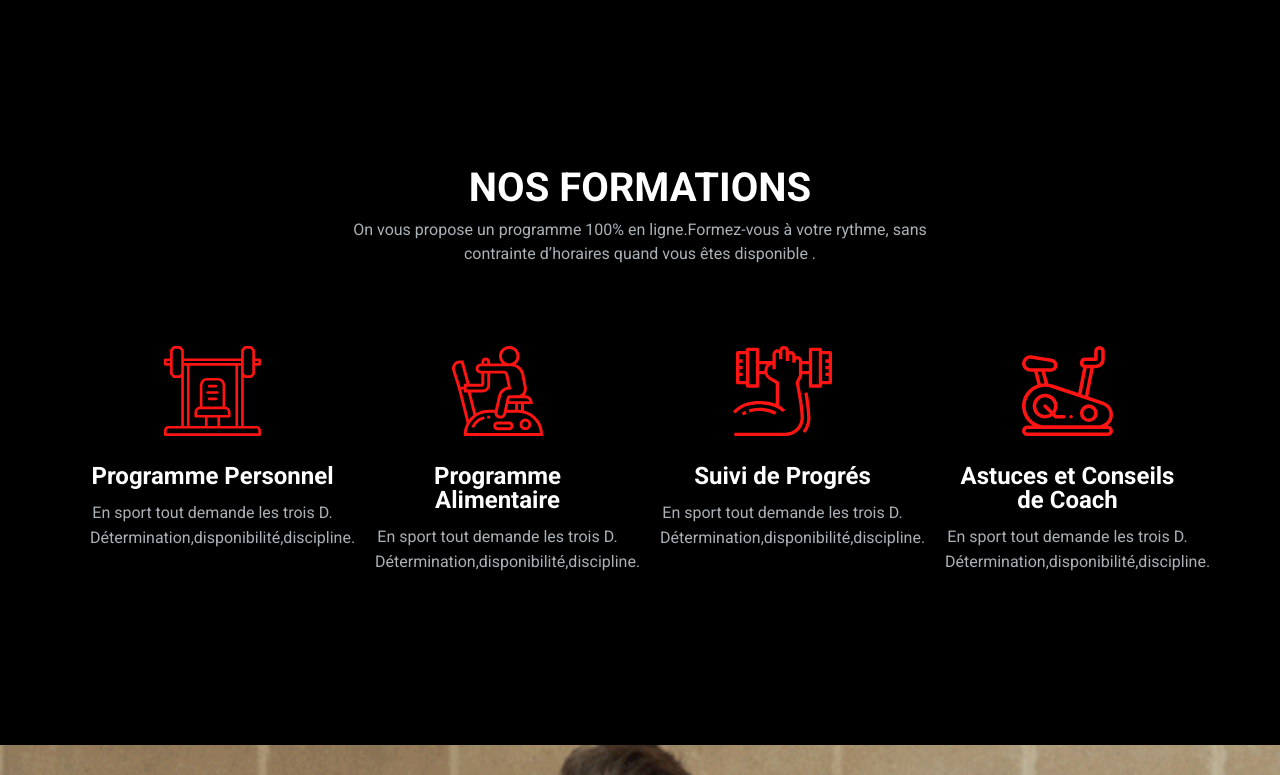
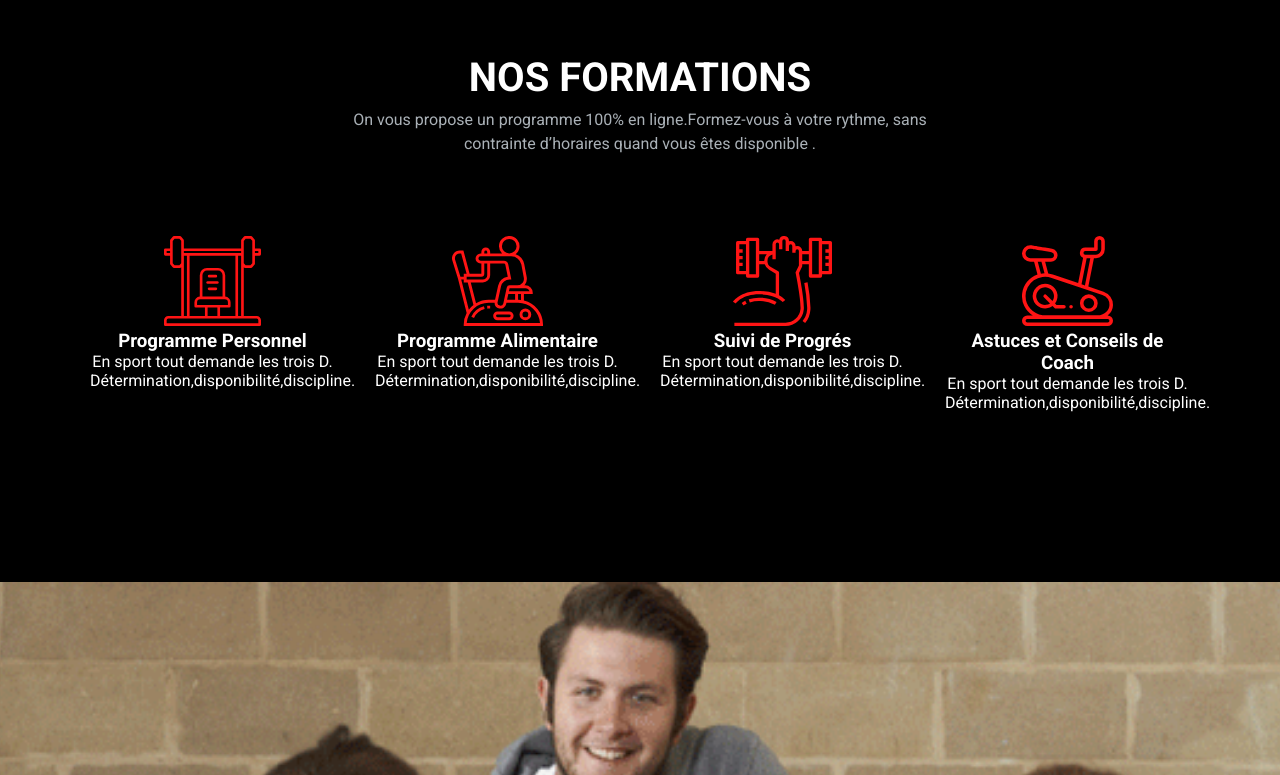
Before and after one commit to haddadrayan72/Applications-Web-et-Securite, a React (Create React App) app in the folder fitlearning/: page / in a window 1280 px wide. Shown: the part 1380-2155 px from the top of the page. Built offline with nearby package versions, Linux system fonts and the light colour scheme.

Commit message:
front end nouveau

```diff
--- /dev/null
+++ b/fitlearning/src/components/Features/Card.js
@@ -0,0 +1,44 @@
+/** @jsx jsx */
+import { jsx, css } from "@emotion/core";
+
+
+const FeaturesCard = ({ cardImg, cardTitle }) => {
+  const styles = {
+    width: "100%",
+    maxWidth: "25%",
+    color: "#fff",
+    textAlign: "center",
+    padding: "0 20px",
+    h3: {
+      fontSize: "24px",
+      lineHeight: "1",
+      margin: "24px 0 0 0",
+    },
+    p: {
+      margin: "12px 0 0 0",
+      lineHeight: "1.6",
+      color: "#aab1b7",
+    },
+    "@media(max-width: 579px)": {
+      maxWidth: "100%",
+      marginBottom: "50px",
+      p: {
+        fontSize: "14px",
+      },
+    },
+    "@media (min-width: 580px) and (max-width: 1000px)": {
+      maxWidth: "47%",
+      marginBottom: "50px",
+    },
+  };
+
+  return (
+    <div style={styles} className="featuresCard">
+      <img src={cardImg} alt="icon" />
+      <h3>{cardTitle}</h3>
+      <p>En sport tout demande les trois D. Détermination,disponibilité,discipline.</p>
+    </div>
+  );
+};
+
+export default FeaturesCard;
--- a/fitlearning/src/components/Features/Features.js
+++ b/fitlearning/src/components/Features/Features.js
@@ -2,28 +2,64 @@
 import { jsx, css } from "@emotion/core";
 import Container from "../GlobalComponents/Container";
 import Title from "../GlobalComponents/Title";
-import FeaturesCard from "./FeaturesCard";
+import Card from "./Card";
 import IconOne from "../Images/iconOne.svg";
 import IconTwo from "../Images/iconTwo.svg";
 import IconThree from "../Images/iconThree.svg";
 import IconFour from "../Images/iconFour.svg";
 
 
-//les differentes formations proposées
-const Features = () => (
+
+//utilisant des tableaux pour stocker les informations de chaque carte,
+// et en utilisant la méthode map() pour générer dynamiquement les cartes à partir des données du tableau
+
+const cardsData = [
+  {
+    id: 1,
+    cardImg: IconOne,
+    cardTitle: "Programme Personnel",
+    cardDesc: "Lorem ipsum dolor sit amet, consectetur adipiscing elit.",
+  },
+  {
+    id: 2,
+    cardImg: IconTwo,
+    cardTitle: "Programme Alimentaire",
+    cardDesc: "Lorem ipsum dolor sit amet, consectetur adipiscing elit.",
+  },
+  {
+    id: 3,
+    cardImg: IconThree,
+    cardTitle: "Suivi de Progrés",
+    cardDesc: "Lorem ipsum dolor sit amet, consectetur adipiscing elit.",
+  },
+  {
+    id: 4,
+    cardImg: IconFour,
+    cardTitle: "Astuces et Conseils de Coach",
+    cardDesc: "Lorem ipsum dolor sit amet, consectetur adipiscing elit.",
+  },
+];
+
+const Features = () => {
+  return (
     <section css={styles} className="features" id="about">
       <Title
         title="NOS FORMATIONS"
         desc="On vous propose un programme 100% en ligne.Formez-vous à votre rythme, sans contrainte d’horaires quand vous êtes disponible ."
       />
       <Container>
-      <FeaturesCard cardImg={IconOne} cardTitle="Programme Personnel" />
-      <FeaturesCard cardImg={IconTwo} cardTitle="Programme Alimentaire" />
-      <FeaturesCard cardImg={IconThree} cardTitle="Suivi de Progrés" />
-      <FeaturesCard cardImg={IconFour} cardTitle="Astuces et Conseils de Coach" />
+        {cardsData.map((card) => (
+          <Card
+            key={card.id}
+            cardImg={card.cardImg}
+            cardTitle={card.cardTitle}
+            cardDesc={card.cardDesc}
+          />
+        ))}
       </Container>
     </section>
   );
+};
 
 const styles = css`
   width: 100%;
@@ -52,30 +88,6 @@ const styles = css`
       max-width: 640px;
     }
   }
-  div.card {
-  display: flex;
-  flex-direction: column;
-  align-items: center;
-  text-align: center; /* Aligne le texte horizontalement au centre */
-  margin: 0 15px;
-  padding: 20px;
-  border-radius: 5px;
-  background-color: #fff;
-  box-shadow: 0px 0px 10px rgba(0, 0, 0, 0.1);
-}
-
-h2.cardTitle {
-  font-size: 24px;
-  font-weight: 600;
-  margin-bottom: 10px;
-}
-
-p.cardDescription {
-  font-size: 16px;
-  color: #555;
-  margin-bottom: 20px;
-}
-
 `;
 
 export default Features;
--- a/fitlearning/src/components/Features/FeaturesCard.js
+++ /dev/null
@@ -1,41 +0,0 @@
-/** @jsx jsx */
-import { jsx, css } from "@emotion/core";
-
-const FeaturesCard = ({ cardImg, cardTitle }) => (
-  <div css={styles} className="featuresCard">
-    <img src={cardImg} alt="icon" />
-    <h3>{cardTitle}</h3>
-    <p>En sport tout demande les trois D. Détermination,disponibilité,discipline.</p>
-  </div>
-);
-
-const styles = css`
-  width: 100%;
-  max-width: 25%;
-  color: #fff;
-  text-align: center;
-  padding: 0 20px;
-  h3 {
-    font-size: 24px;
-    line-height: 1;
-    margin: 24px 0 0 0;
-  }
-  p {
-    margin: 12px 0 0 0;
-    line-height: 1.6;
-    color: #aab1b7;
-  }
-  @media(max-width: 579px){
-    max-width: 100%;
-    margin-bottom: 50px;
-    p{
-      font-size: 14px;
-    }
-  }
-  @media (min-width: 580px) and (max-width: 1000px) {
-    max-width: 47%;
-    margin-bottom: 50px;
-  }
-`;
-
-export default FeaturesCard;
--- a/fitlearning/src/components/JoinUs/JoinUs.js
+++ b/fitlearning/src/components/JoinUs/JoinUs.js
@@ -8,8 +8,8 @@ import ForBoysBg from "../Images/forBoys.png";
 const JoinUs = () => (
   <section css={styles} className="joinUs" id="blog">
     <Container>
-      <JoinUsCard title="POUR FEMME" />
-      <JoinUsCard title="POUR HOMME" />
+      <JoinUsCard title="POUR FEMMES" />
+      <JoinUsCard title="POUR HOMMES" />
     </Container>
   </section>
 );
@@ -19,26 +19,45 @@ const styles = css`
   .container {
     max-width: 100%;
     display: flex;
+    justify-content: space-around;
+    align-items: center;
     .card {
-      background: url('${ForGirlBg}') no-repeat center/cover;
-      background-size: 100% 100%;
-      transition: all 300ms ease-in-out;
+      width: 400px;
+      height: 500px;
+      border-radius: 20px;
+      box-shadow: 0 10px 20px rgba(0, 0, 0, 0.2);
+      display: flex;
+      flex-direction: column;
+      align-items: center;
+      justify-content: center;
+      color: black;
+      font-size: 2rem;
+      text-align: center;
+      background-size: cover;
+      background-position: center;
+      background-repeat: no-repeat;
+      transition: all 0.3s ease;
       &:hover {
-        background-size: 105% 105%;
+        transform: scale(1.05);
+      }
+      &:first-of-type {
+        background-image: url(${ForGirlBg});
       }
       &:last-of-type {
-        background: url('${ForBoysBg}') no-repeat center/cover;
-        background-size: 100% 100%;
-        &:hover{
-            background-size: 105% 105%;
-        }
+        background-image: url(${ForBoysBg});
       }
     }
   }
-  @media(max-width: 1000px){
-    .container{
+  @media (max-width: 768px) {
+    .container {
       flex-direction: column;
       align-items: center;
+      .card {
+        margin-bottom: 2rem;
+        &:last-of-type {
+          margin-bottom: 0;
+        }
+      }
     }
   }
 `;
```
Also changed, not shown: fitlearning/package.json (+6 -2 lines), 1 other file (tests, documents, lock files or other folders). Lines whose indentation alone changed are shown as unchanged.
